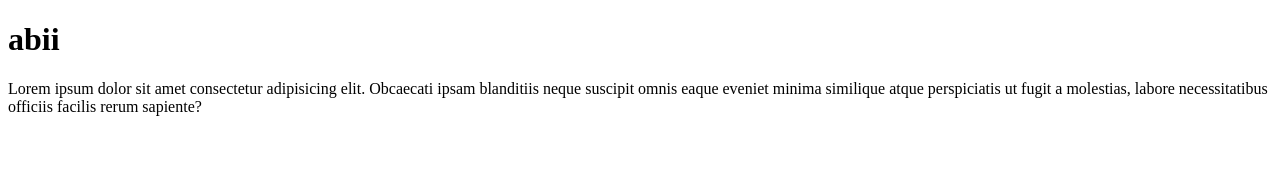
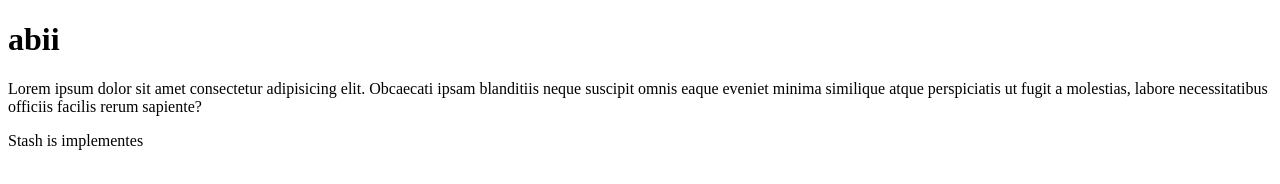
Before and after one commit to daniel08424/dani, a plain HTML site: page index.html in a window 1280 px wide. Drawn offline with Linux system fonts and the light colour scheme.

Commit message:
Stash Updated

```diff
--- a/index.html
+++ b/index.html
@@ -8,5 +8,6 @@
 <body>
     <h1>abii</h1>
     <p>Lorem ipsum dolor sit amet consectetur adipisicing elit. Obcaecati ipsam blanditiis neque suscipit omnis eaque eveniet minima similique atque perspiciatis ut fugit a molestias, labore necessitatibus officiis facilis rerum sapiente?</p>
+    <p> Stash is implementes</p>
 </body>
 </html>
```
